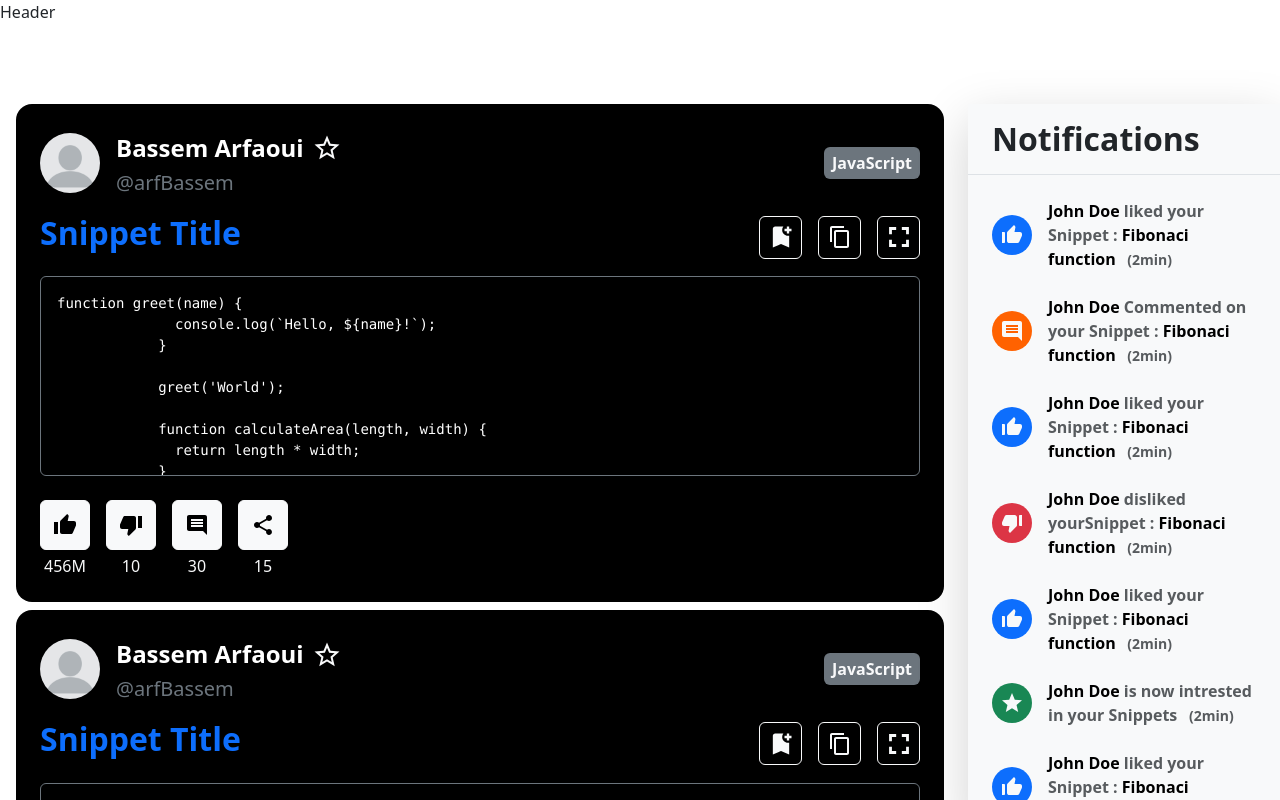
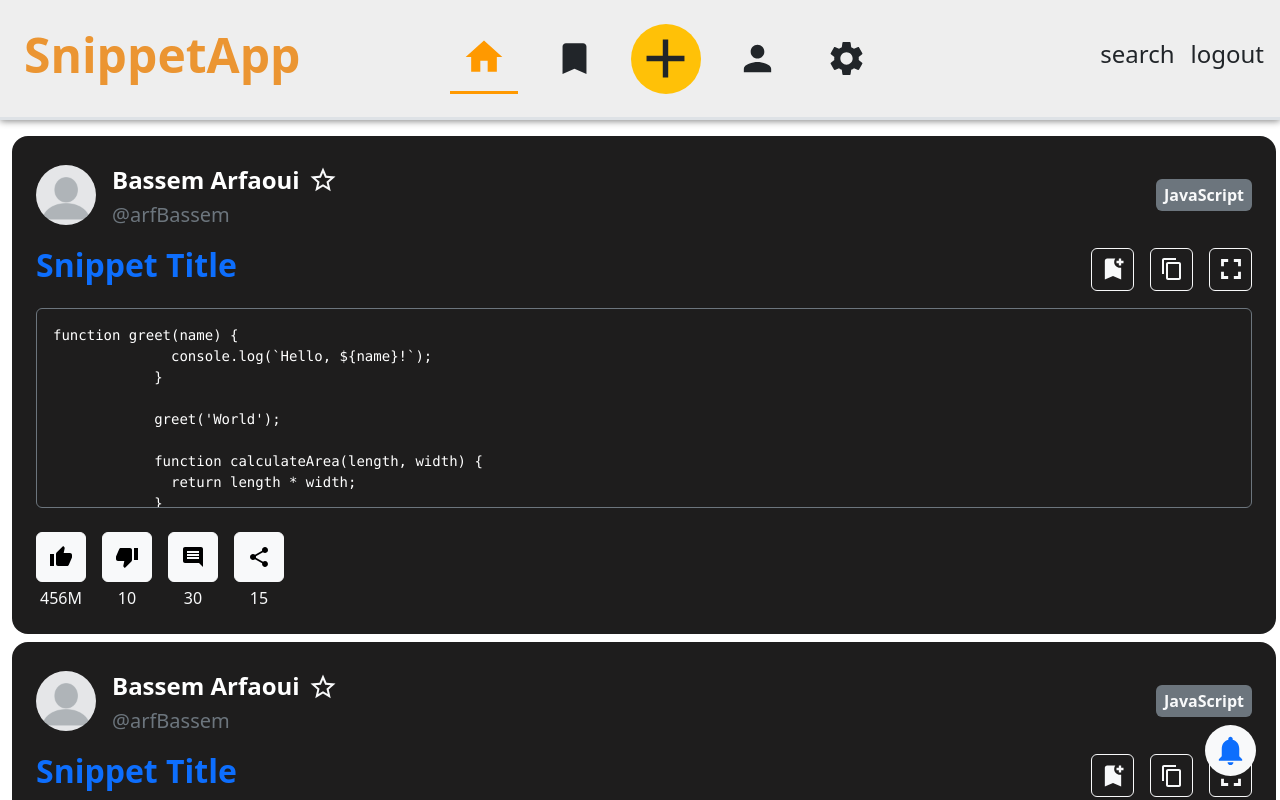
Before and after one commit to BassemArfaoui/SnippetUp-2.0, a React (Create React App) app: page / in a window 1280 px wide. Built offline with nearby package versions, Linux system fonts and the light colour scheme.

Commit message:
finish notification slide bar

```diff
--- a/public/index.html
+++ b/public/index.html
@@ -7,6 +7,10 @@
     <link rel="stylesheet" href="./styles.css">
     <link rel="stylesheet" href="https://cdnjs.cloudflare.com/ajax/libs/bootstrap/5.3.3/css/bootstrap.min.css" integrity="sha512-jnSuA4Ss2PkkikSOLtYs8BlYIeeIK1h99ty4YfvRPAlzr377vr3CXDb7sb7eEEBYjDtcYj+AjBH3FLv5uSJuXg==" crossorigin="anonymous" referrerpolicy="no-referrer" />
     <style>
+      body
+      {
+        overflow-x: hidden !important;
+      }
       ::-webkit-scrollbar {
         width: 8px;
       }
--- a/src/components/main/FeedSide.jsx
+++ b/src/components/main/FeedSide.jsx
@@ -1,10 +1,12 @@
 import React from 'react'
 import './styles/Feed.css'
 import Post from '../parts/Post'
+import NotificationBell from './NotificationsBell'
 function FeedSide() {
   return (
-    <div className="col-lg-9 p-0">
-        <div className="feed-side px-3 d-flex flex-column gap-2">
+    <div className="col-lg-12 p-0">
+        <div className="feed-side ps-4 pe-3  d-flex flex-column gap-2 pt-3 ">
+          <NotificationBell/>
           <Post/>
           <Post/>
           <Post/>
--- a/src/components/main/MainPageContainer.jsx
+++ b/src/components/main/MainPageContainer.jsx
@@ -6,7 +6,7 @@ function MainPageContainer(props) {
   return (
     <div>
 
-        <div class="container-fluid page-content">
+        <div class="main-page container-fluid page-content">
             <div class="row min-vh-100">
                 {props.children}
             </div>
--- a/src/components/main/NotificationSide.jsx
+++ b/src/components/main/NotificationSide.jsx
@@ -3,12 +3,9 @@ import Notification from '../parts/Notification';
 
 export default function NotificationSide() {
   return (
-    <div className="col-lg-3 p-0 d-none d-lg-block">
+    <div className="p-0 pt-2">
       <div className="ps-2">
-        <div className="bg-light shadow-lg">
-          <div className="d-flex align-items-center justify-content-between px-4 py-3 border-bottom">
-            <h2 className="h2 fw-bold mb-0 text-center">Notifications</h2>
-          </div>
+
           <div
             className="p-4 notification-side"
             style={{ maxHeight: 'calc(100vh - 150px)', overflowY: 'auto' }}
@@ -24,7 +21,6 @@ export default function NotificationSide() {
             <Notification type='share'/>
             <Notification type='intrested'/>
           </div>
-        </div>
       </div>
     </div>
   );
--- /dev/null
+++ b/src/components/main/NotificationsBell.jsx
@@ -0,0 +1,46 @@
+import React , {useState} from 'react';
+import { IconButton, Drawer } from '@mui/material';
+import NotificationsIcon from '@mui/icons-material/Notifications';
+
+import CloseIcon from '@mui/icons-material/Close';
+import NotificationSide from './NotificationSide';
+
+export default function NotificationBell() {
+  const [open, setOpen] = useState(false);
+
+  const toggleDrawer = (open) => (event) => {
+    if (event.type === 'keydown' && (event.key === 'Tab' || event.key === 'Shift')) {
+      return;
+    }
+    setOpen(open);
+  };
+
+  return (
+    <>
+    <IconButton
+        variant="contained"
+        onClick={toggleDrawer(true)}
+        aria-label="Toggle notifications"
+        className="position-fixed bottom-0 end-0 m-4"
+        style={{ zIndex: 1050, backgroundColor: '#f8f9fa' }}
+      >
+        <NotificationsIcon fontSize="large" className='text-primary' />
+      </IconButton>
+
+      <Drawer anchor="right" open={open} onClose={toggleDrawer(false)}>
+        <div className="d-flex flex-column h-100 p-3" style={{ width: '400px' }}>
+          <div className="d-flex justify-content-between align-items-center border-bottom pb-3">
+            <h2 className='fw-bold'>Notifications</h2>
+            <IconButton onClick={toggleDrawer(false)} aria-label="Close">
+              <CloseIcon className='text-black fs-2'/>
+            </IconButton>
+          </div>
+
+          <div className="flex-grow-1 overflow-auto mt-3">
+                <NotificationSide/>
+          </div>
+        </div>
+      </Drawer>
+    </>
+  );
+}
--- a/src/components/main/styles/Container.css
+++ b/src/components/main/styles/Container.css
@@ -1,4 +1,9 @@
 .page-content
 {
-    height: 87vh;
+    height: 86vh;
 }
+
+/* .main-page
+{
+    background-color: rgba(211, 211, 211, 0.699);
+} */
--- a/src/components/parts/Header.jsx
+++ b/src/components/parts/Header.jsx
@@ -1,11 +1,59 @@
 import React from "react";
 import './styles/Header.css'
+import HomeIcon from '@mui/icons-material/Home';
+import BookmarkIcon from '@mui/icons-material/Bookmark';
+import PersonIcon from '@mui/icons-material/Person';
+import SettingsIcon from '@mui/icons-material/Settings';
+import AddIcon from '@mui/icons-material/Add';
 
 function Header()
 {
-    return (
-        <header>
-            Header
+
+function menuButtonClicked(e)
+{
+    e.preventDefault();
+    const btn=document.querySelectorAll('.menu-btn');
+    btn.forEach(element => {
+        element.classList.remove('active');
+    });
+    e.target.classList.add('active');
+}
+
+function handleIconClick(e) {
+    e.preventDefault(); // Prevent the default behavior
+
+    // Remove the 'active' class from all menu buttons
+    const btn = document.querySelectorAll('.menu-btn');
+    btn.forEach(element => {
+      element.classList.remove('active');
+    });
+
+    // Add the 'active' class to the clicked menu button
+    const clickedMenuBtn = e.target.closest('.menu-btn');
+    if (clickedMenuBtn) {
+      clickedMenuBtn.classList.add('active');
+    }
+  }
+
+
+return (
+        <header className=" border-bottom border-3 d-flex align-items-center w-100 position-relative">
+                <h1 className="ms-4  fw-bolder position-absolute" style={{color: '#eb9532',fontSize:'48px'}}>SnippetApp</h1>
+                <div className="d-flex gap-3 me-3 position-absolute end-0">
+                    <h4>search</h4>
+                    <h4>logout</h4>
+                </div>
+                <div className="d-flex justify-content-center w-100 gap-5">
+
+                        <ul className="d-flex gap-4 m-0">
+                            <li className="btn ms-3 menu-btn  d-flex align-items-center active" onClick={menuButtonClicked}><HomeIcon style={{fontSize:'44px'}}  onClick={handleIconClick}/></li>
+                            <li className="btn menu-btn  d-flex align-items-center" onClick={menuButtonClicked}><BookmarkIcon style={{fontSize:'41px'}} onClick={handleIconClick}/></li>
+                            <li className="btn bg-warning rounded-circle d-flex justify-content-center align-items-center m-0 " style={{width:'70px',height:'70px'}} onClick={handleIconClick}><AddIcon style={{fontSize:'65px'}} onClick={menuButtonClicked}/></li>
+                            <li className="btn menu-btn  d-flex align-items-center" onClick={menuButtonClicked}><PersonIcon style={{fontSize:'41px'}} onClick={handleIconClick}/></li>
+                            <li className="btn menu-btn  d-flex align-items-center" onClick={menuButtonClicked}><SettingsIcon style={{fontSize:'41px'}} onClick={handleIconClick}/></li>
+                        </ul>
+                </div>
+
         </header>
     )
 }
--- a/src/components/parts/Notification.jsx
+++ b/src/components/parts/Notification.jsx
@@ -5,6 +5,7 @@ import CommentIcon from '@mui/icons-material/Comment';
 import StarIcon from '@mui/icons-material/Star';
 import ShareIcon from '@mui/icons-material/Share';
 import './styles/Notification.css'
+import { Divider } from '@mui/material';
 
 
 function Notification(props) {
@@ -117,6 +118,8 @@ function Notification(props) {
           </div>
         </div>
       )}
+
+      <Divider/>
     </div>
   );
 }
--- a/src/components/parts/Post.jsx
+++ b/src/components/parts/Post.jsx
@@ -54,7 +54,7 @@ export default function Post() {
 
 
   return (
-    <div className="bg-black rounded-4 p-4">
+    <div className="post rounded-4 p-4">
       <div className="d-flex align-items-center justify-content-between mb-3">
         <div className="d-flex align-items-center gap-3">
           <div className="avatar">
--- a/src/components/parts/styles/Header.css
+++ b/src/components/parts/styles/Header.css
@@ -1,4 +1,18 @@
 header
 {
-    height: 13vh;
+    background-color: rgba(211, 211, 211, 0.382);
+        height: 15vh;
+    box-shadow: 0 1px 7px rgb(129, 129, 129)
 }
+
+.menu-btn
+{
+    border: none !important;
+    border-radius: 0 !important;
+}
+
+.menu-btn.active
+{
+    color: rgb(255, 153, 0) !important;
+    border-bottom: 3px solid rgb(255, 153, 0)  !important;
+}
--- a/src/components/parts/styles/Post.css
+++ b/src/components/parts/styles/Post.css
@@ -1,3 +1,7 @@
+.post
+{
+    background-color: rgb(30, 29, 29) !important;
+}
 .post-btn
 {
     width: 43px !important;
--- a/src/pages/MainPage.jsx
+++ b/src/pages/MainPage.jsx
@@ -1,7 +1,6 @@
 import React from 'react'
 import MainPageContainer from '../components/main/MainPageContainer'
 import FeedSide from '../components/main/FeedSide'
-import NotificationSide from '../components/main/NotificationSide'
 import '../css/MainPage.css'
 import Header from '../components/parts/Header'
 
@@ -12,7 +11,6 @@ function MainPage() {
 
        <MainPageContainer>
           <FeedSide/>
-          <NotificationSide/>
        </MainPageContainer>
     </div>
   )
```
